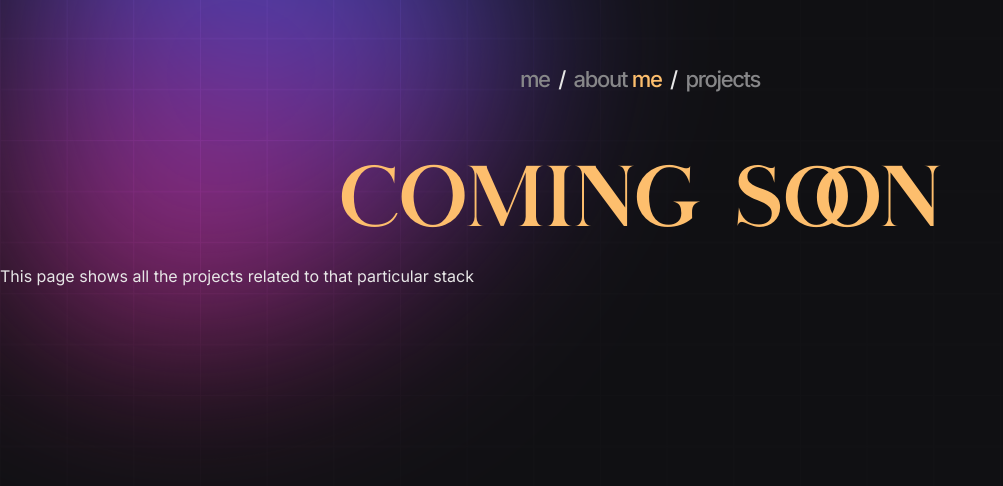
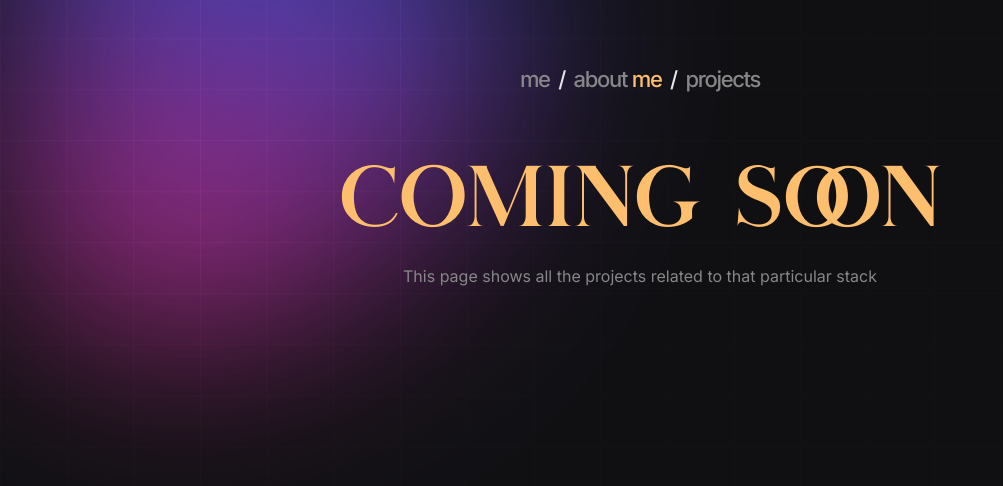
Before and after one commit to AnirudhDaya/K-Folio, a React (Vite) app: page /comingSoon in a window 1280 px wide. Shown: the top 486 px of the page, without its empty margins (0-1003 px from the left). Built offline with nearby package versions, Linux system fonts and the light colour scheme.

Commit message:
made resoponsive

```diff
--- a/src/Components/ComingSoon/ComingSoon.css
+++ b/src/Components/ComingSoon/ComingSoon.css
@@ -0,0 +1,8 @@
+.comingSoonPara{
+    color: var(--off-white-50);
+}
+.comingSoonContainer{
+    display: flex;
+    flex-direction: column;
+    text-align: center;
+}
--- a/src/Components/ComingSoon/ComingSoon.jsx
+++ b/src/Components/ComingSoon/ComingSoon.jsx
@@ -1,11 +1,15 @@
 import React from "react";
 import "./ComingSoon.css";
+import { Link } from "react-router-dom";
 
 function ComingSoon() {
   return (
-    <div>
+    <div className="comingSoonContainer">
       <div className="BigLogo mainLogo">Coming Soon</div>
-      <p>This page shows all the projects related to that particular stack</p>
+
+      <p className="comingSoonPara">
+        This page shows all the projects related to that particular stack
+      </p>
     </div>
   );
 }
```
